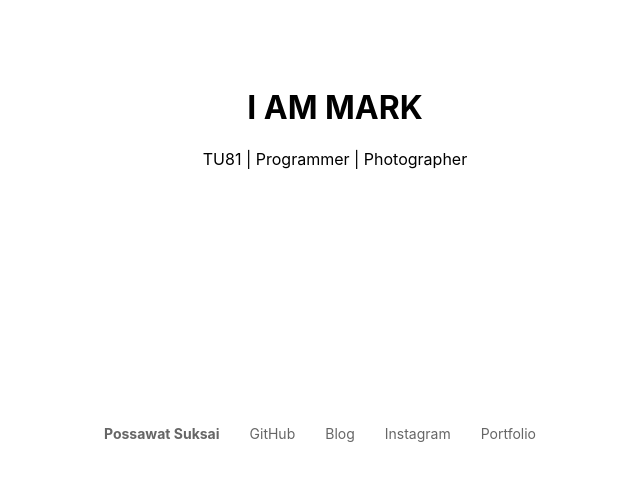
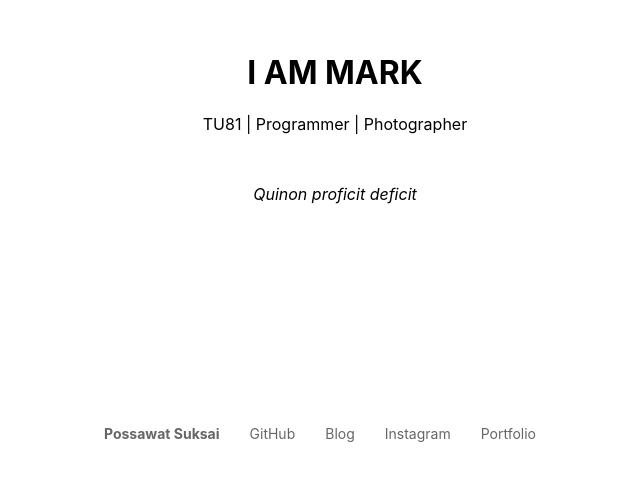
Before and after one commit to iammarkps/portfolio, a Next.js app: page / in a window 1280 px wide. Shown: the part 274-754 px from the top of the page, without its empty margins (305-945 px from the left). Built offline with nearby package versions, Linux system fonts and the light colour scheme.

Commit message:
:sparkles: Add quotes!

```diff
--- a/pages/index.js
+++ b/pages/index.js
@@ -1,6 +1,15 @@
 import React from 'react'
 import Head from 'next/head'
 import Link from 'next/link'
+
+const Quotes = [
+  'Aut viam inveniam aut faciam',
+  'Fugit inreparabile tempus',
+  'Quinon proficit deficit',
+  'Omne ignotum pro magnifico',
+  'Audentes fortuna iuvat',
+  'Non omnia possumus omnes'
+]
 
 export default () => (
   <React.Fragment>
@@ -20,6 +29,9 @@ export default () => (
       <div className="header">
         <h1>I AM MARK</h1>
         <p>TU81 | Programmer | Photographer</p>
+        <p className="quotes">
+          {Quotes[Math.floor(Math.random() * Quotes.length)]}
+        </p>
       </div>
 
       <div className="footer">
@@ -183,6 +195,11 @@ export default () => (
           margin-right: 30px;
         }
 
+        .quotes {
+          font-style: italic;
+          margin-top: 50px;
+        }
+
         @media only screen and (max-width: 40em) {
           .left {
             display: block;
```
